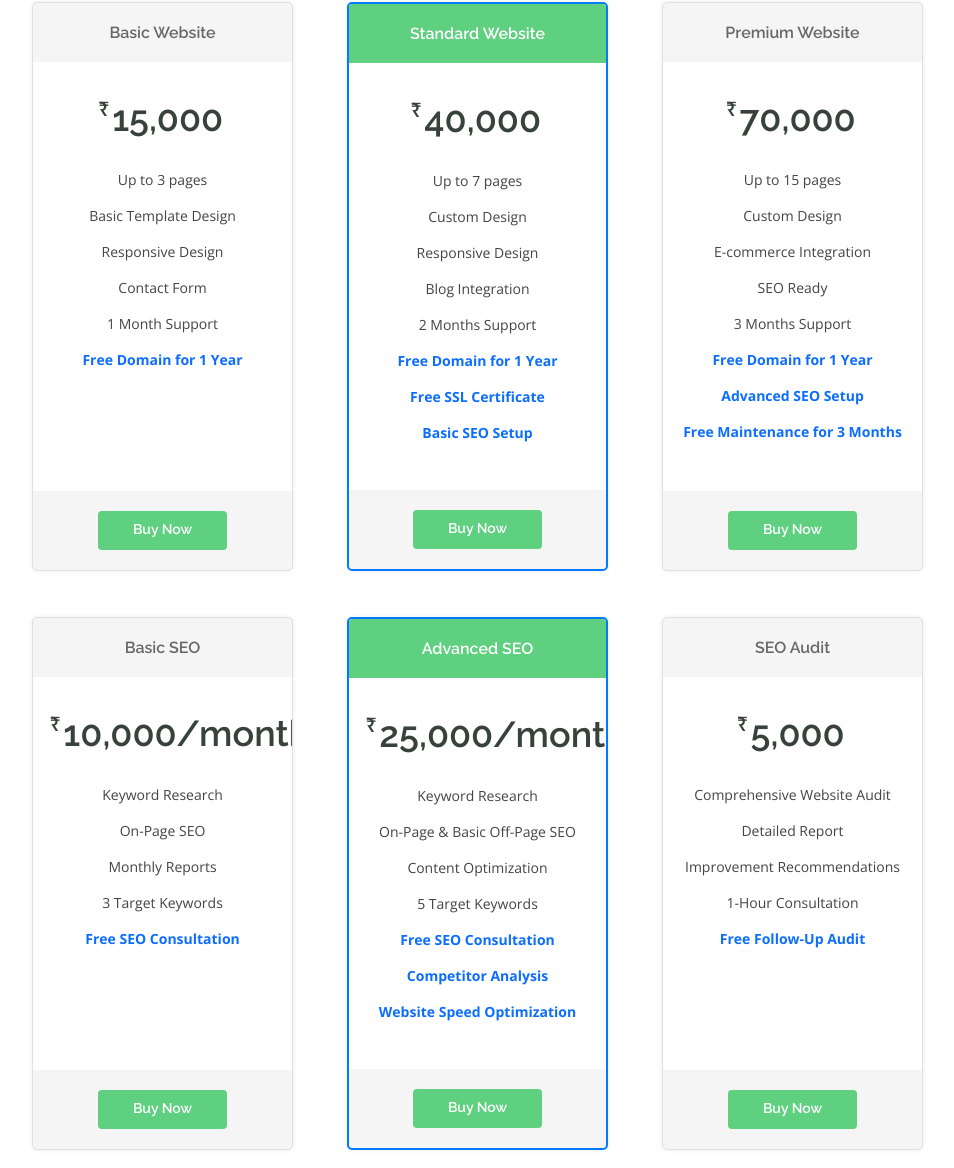
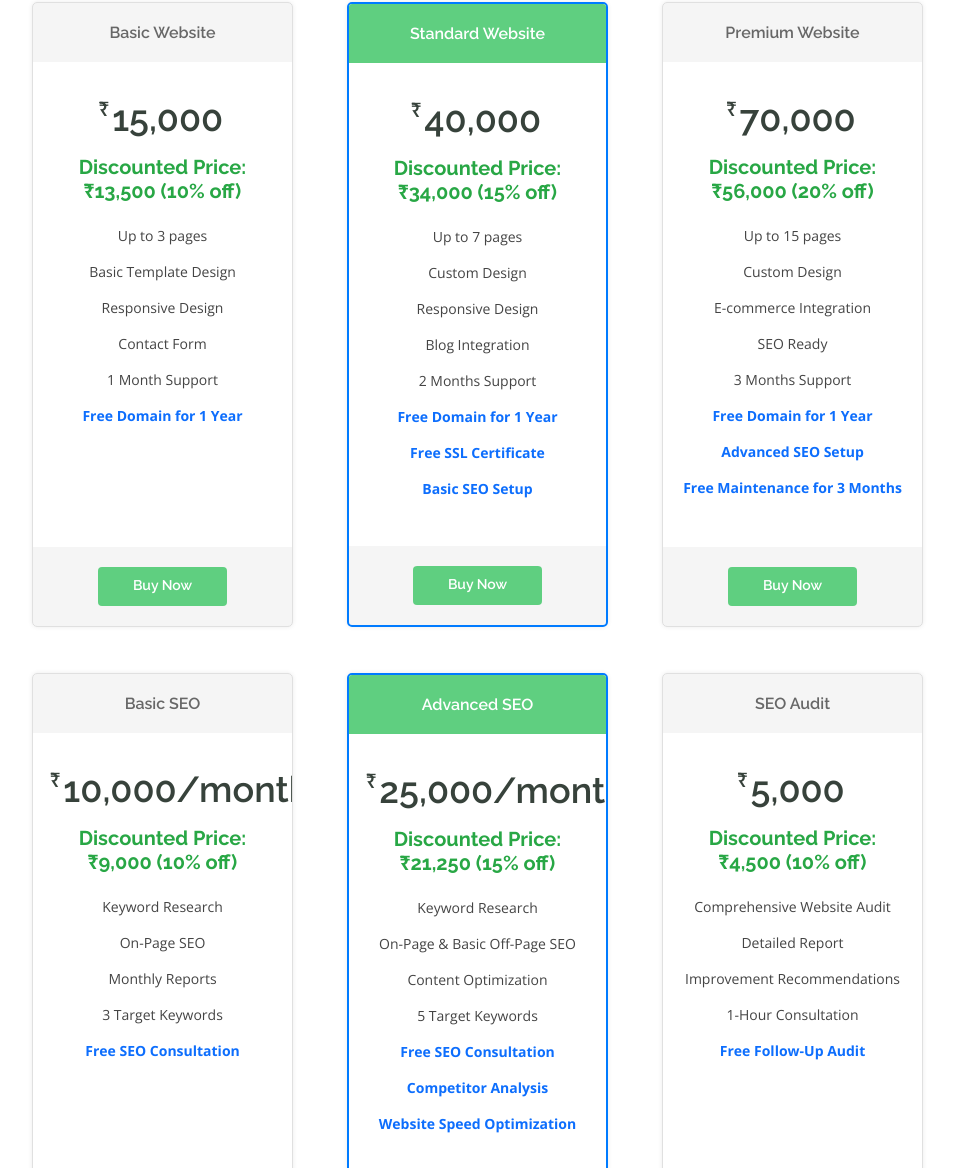
Before and after one commit to dixitk941/NeoCodenex.tech, a plain HTML site: page index.html in a window 1280 px wide. Shown: the part 2228-3396 px from the top of the page, without its empty margins (50-1004 px from the left). Drawn offline with nearby package versions, Linux system fonts and the light colour scheme.

Commit message:
Update index.html

```diff
--- a/index.html
+++ b/index.html
@@ -464,6 +464,7 @@ height="0" width="0" style="display:none;visibility:hidden"></iframe></noscript>
         <div class="pricing-item">
           <h3>Basic Website</h3>
           <h4><sup>₹</sup>15,000<span></span></h4>
+          <h5><strong style="color: #28a745;">Discounted Price: ₹13,500 (10% off)</strong></h5>
           <ul>
             <li>Up to 3 pages</li>
             <li>Basic Template Design</li>
@@ -482,6 +483,7 @@ height="0" width="0" style="display:none;visibility:hidden"></iframe></noscript>
         <div class="pricing-item featured">
           <h3>Standard Website</h3>
           <h4><sup>₹</sup>40,000<span></span></h4>
+          <h5><strong style="color: #28a745;">Discounted Price: ₹34,000 (15% off)</strong></h5>
           <ul>
             <li>Up to 7 pages</li>
             <li>Custom Design</li>
@@ -502,6 +504,7 @@ height="0" width="0" style="display:none;visibility:hidden"></iframe></noscript>
         <div class="pricing-item">
           <h3>Premium Website</h3>
           <h4><sup>₹</sup>70,000<span></span></h4>
+          <h5><strong style="color: #28a745;">Discounted Price: ₹56,000 (20% off)</strong></h5>
           <ul>
             <li>Up to 15 pages</li>
             <li>Custom Design</li>
@@ -523,6 +526,7 @@ height="0" width="0" style="display:none;visibility:hidden"></iframe></noscript>
         <div class="pricing-item">
           <h3>Basic SEO</h3>
           <h4><sup>₹</sup>10,000/month<span></span></h4>
+          <h5><strong style="color: #28a745;">Discounted Price: ₹9,000 (10% off)</strong></h5>
           <ul>
             <li>Keyword Research</li>
             <li>On-Page SEO</li>
@@ -540,6 +544,7 @@ height="0" width="0" style="display:none;visibility:hidden"></iframe></noscript>
         <div class="pricing-item featured">
           <h3>Advanced SEO</h3>
           <h4><sup>₹</sup>25,000/month<span></span></h4>
+          <h5><strong style="color: #28a745;">Discounted Price: ₹21,250 (15% off)</strong></h5>
           <ul>
             <li>Keyword Research</li>
             <li>On-Page & Basic Off-Page SEO</li>
@@ -559,6 +564,7 @@ height="0" width="0" style="display:none;visibility:hidden"></iframe></noscript>
         <div class="pricing-item">
           <h3>SEO Audit</h3>
           <h4><sup>₹</sup>5,000<span></span></h4>
+          <h5><strong style="color: #28a745;">Discounted Price: ₹4,500 (10% off)</strong></h5>
           <ul>
             <li>Comprehensive Website Audit</li>
             <li>Detailed Report</li>
@@ -577,6 +583,7 @@ height="0" width="0" style="display:none;visibility:hidden"></iframe></noscript>
         <div class="pricing-item">
           <h3>Blog Writing</h3>
           <h4><sup>₹</sup>2,000 per post<span></span></h4>
+          <h5><strong style="color: #28a745;">Discounted Price: ₹1,800 (10% off)</strong></h5>
           <ul>
             <li>Up to 800 words</li>
             <li>SEO Optimized</li>
@@ -594,6 +601,7 @@ height="0" width="0" style="display:none;visibility:hidden"></iframe></noscript>
         <div class="pricing-item featured">
           <h3>Website Content</h3>
           <h4><sup>₹</sup>7,000 per page<span></span></h4>
+          <h5><strong style="color: #28a745;">Discounted Price: ₹5,950 (15% off)</strong></h5>
           <ul>
             <li>Up to 1000 words</li>
             <li>SEO Optimized</li>
@@ -611,6 +619,7 @@ height="0" width="0" style="display:none;visibility:hidden"></iframe></noscript>
         <div class="pricing-item">
           <h3>Logo Design</h3>
           <h4><sup>₹</sup>5,000<span></span></h4>
+          <h5><strong style="color: #28a745;">Discounted Price: ₹4,500 (10% off)</strong></h5>
           <ul>
             <li>2 Initial Concepts</li>
             <li>Up to 3 Revisions</li>
@@ -627,6 +636,7 @@ height="0" width="0" style="display:none;visibility:hidden"></iframe></noscript>
         <div class="pricing-item featured">
           <h3>Social Media Kit</h3>
           <h4><sup>₹</sup>10,000<span></span></h4>
+          <h5><strong style="color: #28a745;">Discounted Price: ₹8,500 (15% off)</strong></h5>
           <ul>
             <li>Profile & Cover Designs</li>
             <li>4 Custom Posts</li>
@@ -642,6 +652,7 @@ height="0" width="0" style="display:none;visibility:hidden"></iframe></noscript>
     </div>
   </div>
 </section>
+
 
 
 <!-- <section id="services" class="services section">
```
Lines whose indentation alone changed are shown as unchanged.
